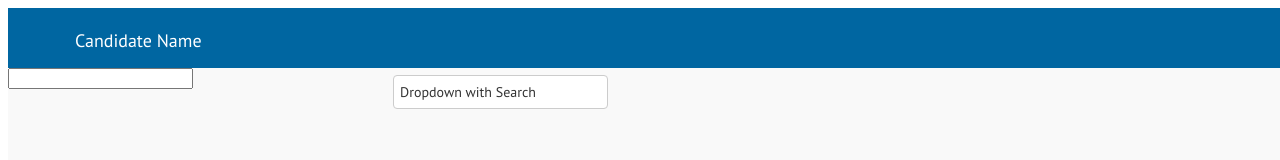
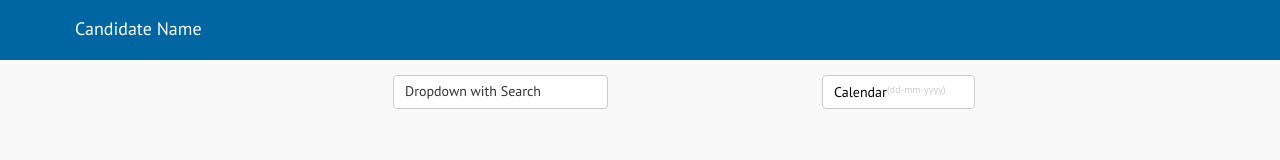
Before and after one commit to Phits/checkerboard, a plain HTML site: page index.html in a window 1280 px wide. Shown: the top 160 px of the page. Drawn offline with nearby package versions, Linux system fonts and the light colour scheme.

Commit message:
Calendar working

```diff
--- /dev/null
+++ b/css/reset.css
@@ -0,0 +1,99 @@
+/***
+    The new CSS reset - version 1.8.4 (last updated 14.2.2023)
+    GitHub page: https://github.com/elad2412/the-new-css-reset
+***/
+
+/*
+    Remove all the styles of the "User-Agent-Stylesheet", except for the 'display' property
+    - The "symbol *" part is to solve Firefox SVG sprite bug
+ */
+*:where(:not(html, iframe, canvas, img, svg, video, audio):not(svg *, symbol *)) {
+    all: unset;
+    display: revert;
+}
+
+/* Preferred box-sizing value */
+*,
+*::before,
+*::after {
+    box-sizing: border-box;
+}
+
+/* Reapply the pointer cursor for anchor tags */
+a, button {
+    cursor: revert;
+}
+
+/* Remove list styles (bullets/numbers) */
+ol, ul, menu {
+    list-style: none;
+}
+
+/* For images to not be able to exceed their container */
+img {
+    max-inline-size: 100%;
+    max-block-size: 100%;
+}
+
+/* removes spacing between cells in tables */
+table {
+    border-collapse: collapse;
+}
+
+/* Safari - solving issue when using user-select:none on the <body> text input doesn't working */
+input, textarea {
+    -webkit-user-select: auto;
+}
+
+/* revert the 'white-space' property for textarea elements on Safari */
+textarea {
+    white-space: revert;
+}
+
+/* minimum style to allow to style meter element */
+meter {
+    -webkit-appearance: revert;
+    appearance: revert;
+}
+
+/* preformatted text - use only for this feature */
+:where(pre) {
+    all: revert;
+}
+
+/* reset default text opacity of input placeholder */
+::placeholder {
+    color: unset;
+}
+
+/* remove default dot (•) sign */
+::marker {
+    content: initial;
+}
+
+/* fix the feature of 'hidden' attribute.
+   display:revert; revert to element instead of attribute */
+:where([hidden]) {
+    display: none;
+}
+
+/* revert for bug in Chromium browsers
+   - fix for the content editable attribute will work properly.
+   - webkit-user-select: auto; added for Safari in case of using user-select:none on wrapper element*/
+:where([contenteditable]:not([contenteditable="false"])) {
+    -moz-user-modify: read-write;
+    -webkit-user-modify: read-write;
+    overflow-wrap: break-word;
+    -webkit-line-break: after-white-space;
+    -webkit-user-select: auto;
+}
+
+/* apply back the draggable feature - exist only in Chromium and Safari */
+:where([draggable="true"]) {
+    -webkit-user-drag: element;
+}
+
+/* Revert Modal native behavior */
+:where(dialog:modal) {
+    all: revert;
+}
--- a/styles.css
+++ b/css/styles.css
@@ -42,7 +42,7 @@ h1 {
 .dropdown {
     /* Layout Properties */
     position: absolute;
-    top: 75px;
+    top: 108px;
     left: 393px;
 
     /* UI Properties */
@@ -51,19 +51,20 @@ h1 {
 
 .drop-button {
     /* Layout Properties */
-    text-align: left;
+    position: absolute;
+    top: 75px;
+    left: 393px;
     width: 215px;
     height: 34px;
-
     /* UI Properties */
-    background: #FFFFFF 0 0 no-repeat padding-box;
+    background: #FFFFFF 0% 0% no-repeat padding-box;
     border: 1px solid #CCCCCC;
     border-radius: 4px;
     opacity: 1;
-    cursor: pointer;
 }
 
 .drop-text {
+    position: absolute;
     top: 82px;
     left: 405px;
     width: 136px;
@@ -122,8 +123,6 @@ h1 {
 
 .show {display: block;}
 
-
-
 main {
     margin: auto;
     width: 582px;
@@ -135,3 +134,63 @@ main {
     height: 582px;
     width: 582px;
 }
+
+.datepicker {
+    /* Layout Properties */
+    position: absolute;
+    top: 75px;
+    left: 822px;
+    width: 153px;
+    height: 34px;
+    /* UI Properties */
+    background: #FFFFFF 0% 0% no-repeat padding-box;
+    border: 1px solid #CCCCCC;
+    border-radius: 4px;
+    opacity: 1;
+}
+
+#datepicker-calendar {
+    /* Layout Properties */
+    position: absolute;
+    top: 83px;
+    left: 834px;
+    width: 119px;
+    height: 18px;
+    clear: both;
+    /* UI Properties */
+    text-align: left;
+    /*letter-spacing: NaNpx;*/
+    opacity: 1;
+    font: normal normal normal 14px/18px PT Sans;
+}
+
+.hide {
+    display: none
+}
+
+.datepicker-format {
+    /* Layout Properties */
+    position: absolute;
+    top: 0;
+    left: 53px;
+    width: 67px;
+    height: 18px;
+    /* UI Properties */
+    text-align: left;
+    font: normal normal normal 10px/13px PT Sans;
+    letter-spacing: 0;
+    color: #CCCCCC;
+}
+
+#datepicker {
+    position: absolute;
+    top: 83px;
+    left: 834px;
+    width: 119px;
+    height: 18px;
+    /* UI Properties */
+    font: normal normal normal 14px/18px PT Sans;
+    text-align: left;
+    /*letter-spacing: NaNpx;*/
+    opacity: 1;
+}
--- a/index.html
+++ b/index.html
@@ -7,10 +7,10 @@
     <title>Board Game</title>
     <link rel="preconnect" href="https://fonts.googleapis.com">
     <link rel="preconnect" href="https://fonts.gstatic.com" crossorigin>
+    <link rel="stylesheet" href="css/reset.css">
     <link href="https://fonts.googleapis.com/css2?family=PT+Sans:wght@400;700&display=swap" rel="stylesheet">
     <link rel="stylesheet" href="//code.jquery.com/ui/1.13.2/themes/base/jquery-ui.css">
-    <link rel="stylesheet" href="/resources/demos/style.css">
-    <link rel="stylesheet" href="styles.css">
+    <link rel="stylesheet" href="css/styles.css">
 </head>
 <body>
 
@@ -20,10 +20,11 @@
             <h1>Candidate Name</h1>
         </header>
 
+        <div onclick="myFunction()">
+            <button class="drop-button"></button>
+            <div class="drop-text">Dropdown with Search</div>
+        </div>
         <div class="dropdown">
-            <button onclick="myFunction()" class="drop-button">
-                <div class="drop-text">Dropdown with Search</div>
-            </button>
             <div id="myDropdown" class="dropdown-content">
                 <input type="text" placeholder="Search.." id="myInput" onkeyup="filterFunction()">
                 <a href="#">Option 1</a>
@@ -31,7 +32,14 @@
             </div>
         </div>
 
-        <input type="text" id="datepicker">
+
+        <div class="datepicker"></div>
+        <div id="datepicker-calendar">Calendar
+            <div class="datepicker-format">(dd-mm-yyyy)</div>
+        </div>
+
+        <input onclick="hideDefault()"  type="text" id="datepicker">
+
 
 
         <main>
--- a/script.js
+++ b/script.js
@@ -2,16 +2,27 @@
 
 $( function() {
     $( "#datepicker" ).datepicker({
-        dateFormat: "dd-mm-yy"
+        dateFormat: "dd-mm-yy",
     });
 } );
+
+function hideDefault() {
+    console.log('Hide');
+    document.getElementById("datepicker-calendar").classList.add("hide");
+
+    // if (x.style.display === "none") {
+    //     x.style.display = "block";
+    // } else {
+    //     x.style.display = "none";
+    // }
+}
 
 function myFunction() {
     document.getElementById("myDropdown").classList.toggle("show");
 }
 
 function filterFunction() {
-    let input, filter, ul, li, a, i;
+    let input, filter, a, i;
     input = document.getElementById("myInput");
     filter = input.value.toUpperCase();
     let div;
@@ -27,3 +38,10 @@ function filterFunction() {
         }
     }
 }
+
+$(document).ready(function() {
+
+    // let defaultDate = 'Calendar (dd-mm-yyy)';
+    // $("#datepicker").val(defaultDate);
+
+}); /* End document ready */
```
